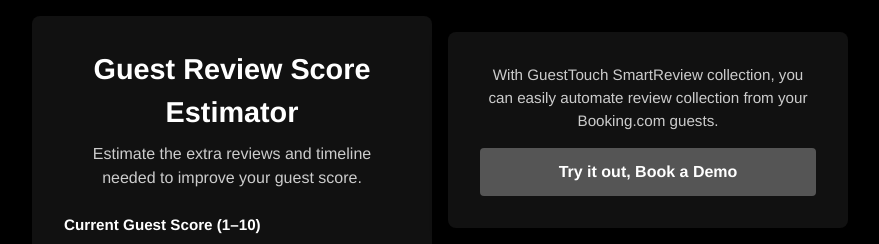
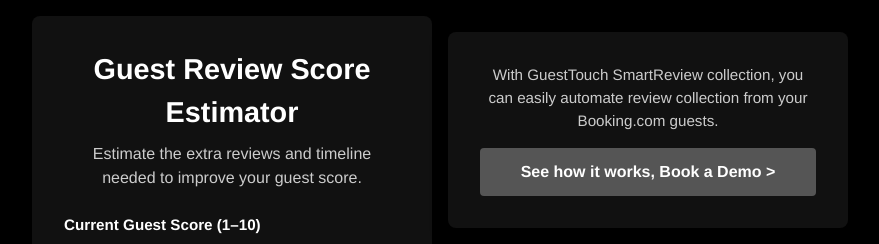
Before and after one commit to GetSidNow/calculators-, a plain HTML site: page index.html in a window 1280 px wide. Shown: the top 244 px of the page, without its empty margins (200-1079 px from the left). Drawn offline with nearby package versions, Linux system fonts and the light colour scheme.

Commit message:
Update index.html

```diff
--- a/index.html
+++ b/index.html
@@ -217,7 +217,7 @@
         With GuestTouch SmartReview collection, you can easily automate review collection from your Booking.com guests.
       </p>
       <a class="cta-button" href="https://www.guesttouch.com/demo" target="_blank">
-        Try it out, Book a Demo
+        See how it works, Book a Demo >
       </a>
     </div>
   </div>
```
